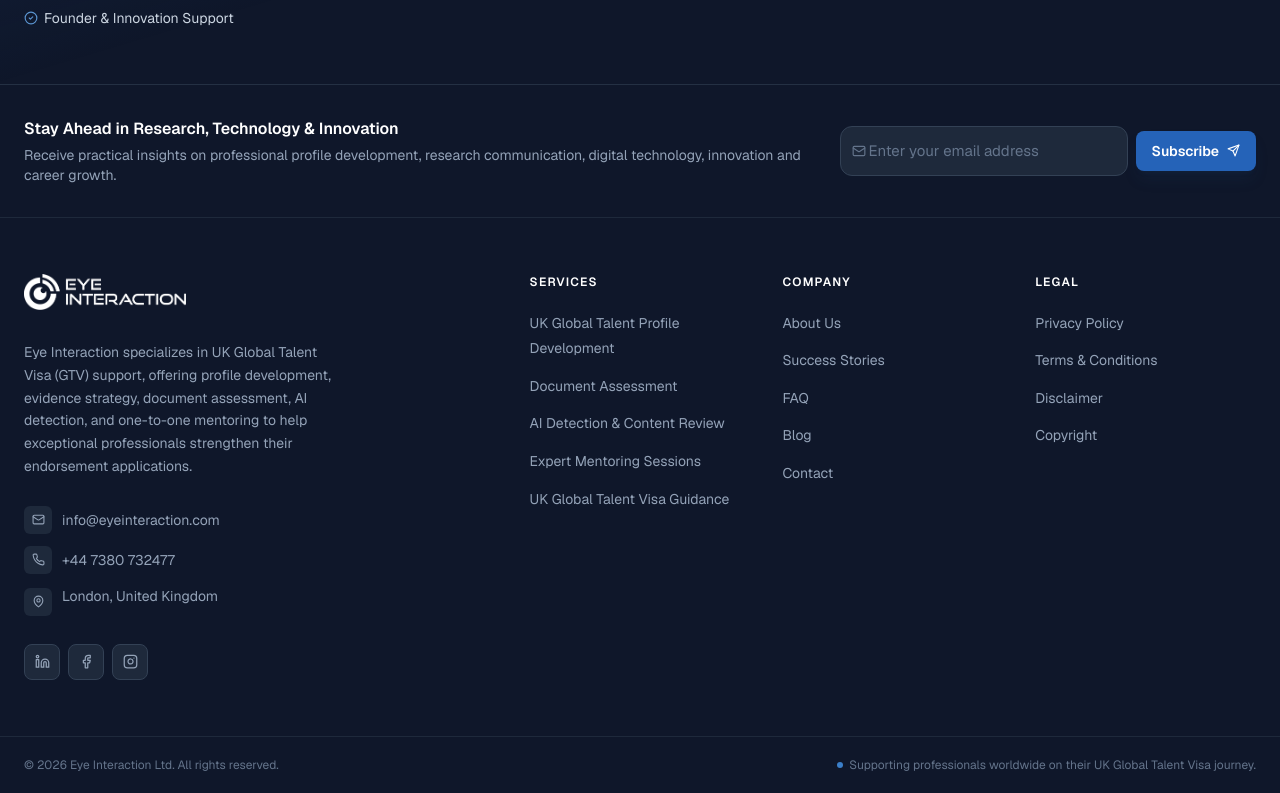
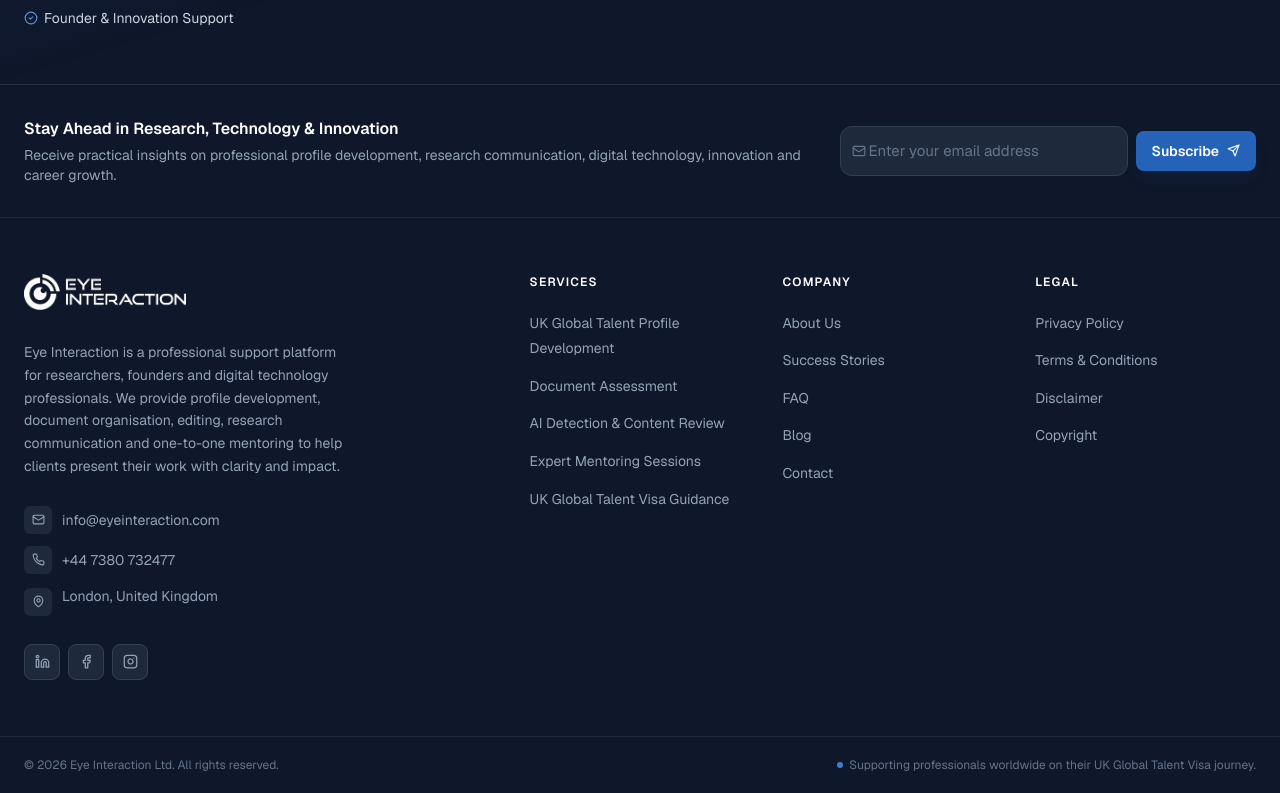
Before and after one commit to irfanahmeduk/eyeinteraction_v1, a Next.js app: page / in a window 1280 px wide. Shown: the part 4191-4984 px from the top of the page. Built offline with nearby package versions, Linux system fonts and the light colour scheme.

Commit message:
add fixes

```diff
--- a/src/components/layout/Footer.jsx
+++ b/src/components/layout/Footer.jsx
@@ -121,7 +121,7 @@ export function Footer() {
             </Link>
 
             <p className="text-slate-400 text-sm leading-relaxed mb-7 max-w-xs">
-              Eye Interaction specializes in UK Global Talent Visa (GTV) support, offering profile development, evidence strategy, document assessment, AI detection, and one-to-one mentoring to help exceptional professionals strengthen their endorsement applications.
+            Eye Interaction is a professional support platform for researchers, founders and digital technology professionals. We provide profile development, document organisation, editing, research communication and one-to-one mentoring to help clients present their work with clarity and impact.
             </p>
 
             <ul className="space-y-3">
```
